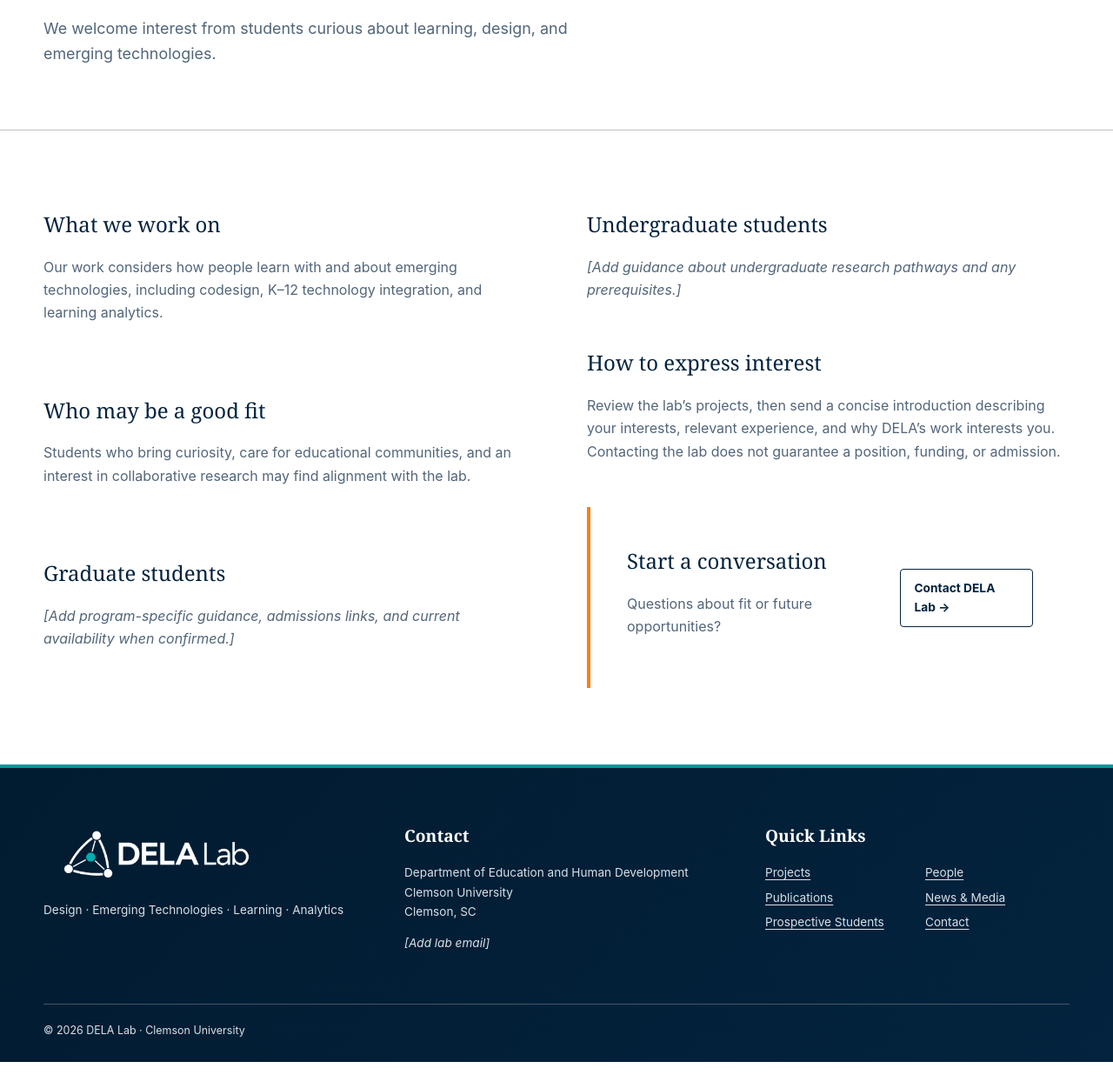
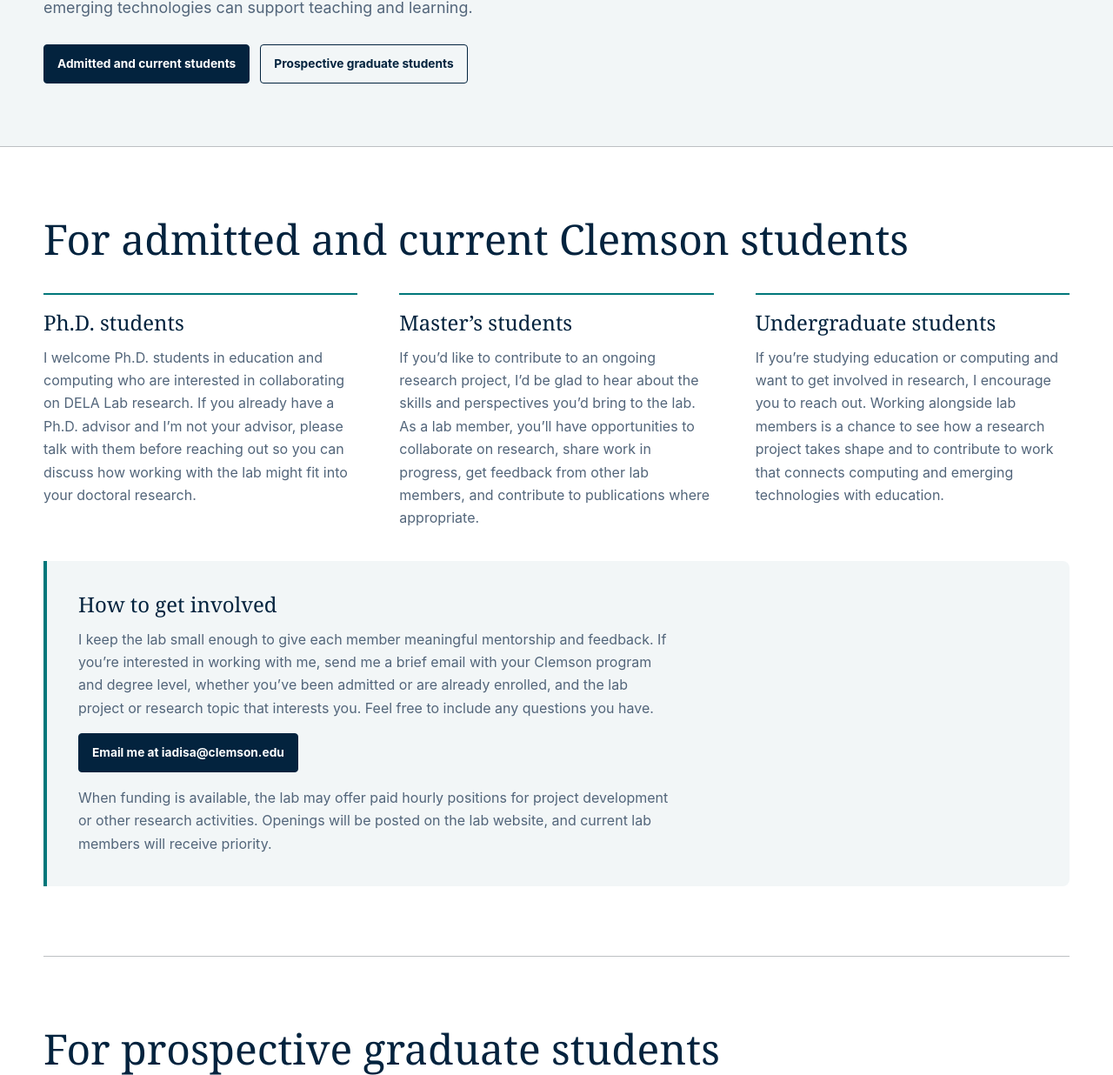
Before and after one commit to DELA-Lab-Clemson-University/dela-lab-website, a plain HTML site: page prospective-students.html in a window 1280 px wide. Shown: the part 441-1677 px from the top of the page at 87% size. Drawn offline with Linux system fonts and the light colour scheme.

Commit message:
updated prospective student page

```diff
--- a/prospective-students.html
+++ b/prospective-students.html
@@ -12,52 +12,90 @@
 <body>
     <div data-site-header></div>
     <main id="main">
-        <header class="page-hero">
-            <p class="eyebrow">Join the community</p>
-            <h1>Interested in DELA Lab?</h1>
-            <p>We welcome interest from students curious about learning, design, and emerging technologies.</p>
+        <header class="page-hero students-hero">
+            <h1>Work with the DELA Lab</h1>
+            <p>The DELA Lab welcomes Clemson students interested in how AI and other emerging technologies can support
+                teaching and learning.</p>
+            <nav class="students-jump-links" aria-label="On this page">
+                <a class="button button-primary" href="#clemson-students">Admitted and current students</a>
+                <a class="button" href="#graduate-applicants">Prospective graduate students</a>
+            </nav>
         </header>
-        <section class="section two-column">
-            <div class="info-list">
+
+        <section class="section students-section" id="clemson-students" aria-labelledby="clemson-students-title">
+            <div class="section-head">
+                <h2 id="clemson-students-title">For admitted and current Clemson students</h2>
+            </div>
+            <div class="students-grid">
                 <section>
-                    <h2>What we work on</h2>
-                    <p>Our work considers how people learn with and about emerging technologies, including codesign,
-                        K–12 technology integration, and learning analytics.</p>
+                    <h3>Ph.D. students</h3>
+                    <p>I welcome Ph.D. students in education and computing who are interested in collaborating on DELA
+                        Lab research. If you already have a Ph.D. advisor and I’m not your advisor, please talk with them
+                        before reaching out so you can discuss how working with the lab might fit into your doctoral
+                        research.</p>
                 </section>
                 <section>
-                    <h2>Who may be a good fit</h2>
-                    <p>Students who bring curiosity, care for educational communities, and an interest in collaborative
-                        research may find alignment with the lab.</p>
+                    <h3>Master’s students</h3>
+                    <p>If you’d like to contribute to an ongoing research project, I’d be glad to hear about the skills
+                        and perspectives you’d bring to the lab. As a lab member, you’ll have opportunities to
+                        collaborate on research, share work in progress, get feedback from other lab members, and
+                        contribute to publications where appropriate.</p>
                 </section>
                 <section>
-                    <h2>Graduate students</h2>
-                    <p class="placeholder-text">[Add program-specific guidance, admissions links, and current
-                        availability when confirmed.]</p>
+                    <h3>Undergraduate students</h3>
+                    <p>If you’re studying education or computing and want to get involved in research, I encourage you to
+                        reach out. Working alongside lab members is a chance to see how a research project takes shape
+                        and to contribute to work that connects computing and emerging technologies with education.</p>
                 </section>
             </div>
-            <div class="info-list">
+            <section class="students-contact">
+                <h3>How to get involved</h3>
+                <p>I keep the lab small enough to give each member meaningful mentorship and feedback. If you’re
+                    interested in working with me, send me a brief email with your Clemson program and degree level,
+                    whether you’ve been admitted or are already enrolled, and the lab project or research topic that
+                    interests you. Feel free to include any questions you have.</p>
+                <a class="button button-primary" href="mailto:iadisa@clemson.edu">Email me at iadisa@clemson.edu</a>
+                <p>When funding is available, the lab may offer paid hourly positions for project development or other
+                    research activities. Openings will be posted on the lab website, and current lab members will receive
+                    priority.</p>
+            </section>
+        </section>
+
+        <section class="section students-section" id="graduate-applicants" aria-labelledby="graduate-applicants-title">
+            <div class="section-head">
+                <h2 id="graduate-applicants-title">For prospective graduate students</h2>
+            </div>
+            <div class="students-programs">
                 <section>
-                    <h2>Undergraduate students</h2>
-                    <p class="placeholder-text">[Add guidance about undergraduate research pathways and any
-                        prerequisites.]</p>
+                    <h3>Learning Sciences M.Ed.</h3>
+                    <p>Clemson’s Learning Sciences M.Ed. is fully online. If you’re interested in working with me during
+                        your master’s program, please reach out after you’ve been admitted. I don’t participate in
+                        reviewing master’s applications.</p>
+                    <a class="inline-link"
+                        href="https://www.clemson.edu/education/academics/masters/learning-sciences.html">Explore the
+                        Learning Sciences M.Ed.</a>
                 </section>
                 <section>
-                    <h2>How to express interest</h2>
-                    <p>Review the lab’s projects, then send a concise introduction describing your interests, relevant
-                        experience, and why DELA’s work interests you. Contacting the lab does not guarantee a position,
-                        funding, or admission.</p>
+                    <h3>Learning Sciences Ph.D.</h3>
+                    <p>Clemson offers the Learning Sciences Ph.D. in a HyFlex format, with options to attend classes in
+                        person or join live online. The Learning Sciences faculty review applications together, and I
+                        typically don’t meet with prospective students before they submit an application.</p>
+                    <p>If you’re interested in working with me, you’re welcome to mention that in your letter of intent.
+                        Briefly describe a research question or topic you’d like to explore and how it connects with my
+                        research or a project in the lab.</p>
+                    <p>Clemson lists <strong>January 15</strong> as the deadline for all Ph.D. application materials.
+                        Review the admission requirements and select <strong>Apply Now</strong> on the program page to
+                        start your application.</p>
+                    <p>If you have questions about the program, funding, or assistantships after reviewing the program
+                        page, contact <a class="inline-link" href="mailto:mhedden@clemson.edu">Madison Hudson</a>.</p>
+                    <a class="inline-link"
+                        href="https://www.clemson.edu/education/academics/doctoral/learning-sciences.html">Review the
+                        Ph.D. admission requirements</a>
                 </section>
-                <div class="callout">
-                    <div>
-                        <h2>Start a conversation</h2>
-                        <p>Questions about fit or future opportunities?</p>
-                    </div><a class="button" href="contact.html">Contact DELA Lab →</a>
-                </div>
             </div>
         </section>
     </main>
     <div data-site-footer></div>
-    <script src=""></script>
     <script src="js/components.js"></script>
     <script src="js/script.js"></script>
 </body>
--- a/style.css
+++ b/style.css
@@ -1001,3 +1001,67 @@ dialog::backdrop {
         transition: none !important;
     }
 }
+
+.students-hero {
+    background: var(--soft);
+}
+.students-jump-links {
+    display: flex;
+    flex-wrap: wrap;
+    gap: 12px;
+    margin-top: 28px;
+}
+.students-section {
+    padding-block: clamp(48px, 7vw, 80px);
+    scroll-margin-top: 6rem;
+}
+.students-section + .students-section {
+    border-top: 1px solid var(--line);
+}
+.students-grid,
+.students-programs {
+    display: grid;
+    gap: clamp(24px, 4vw, 48px);
+}
+.students-grid {
+    grid-template-columns: repeat(3, minmax(0, 1fr));
+}
+.students-programs {
+    grid-template-columns: minmax(0, 1fr) minmax(0, 2fr);
+}
+.students-grid > section,
+.students-programs > section {
+    border-top: 2px solid var(--secondary);
+    padding-top: 18px;
+}
+.students-section h3 {
+    font: 500 1.5rem/1.2 var(--serif);
+    margin: 0;
+}
+.students-section p {
+    color: var(--muted);
+    max-width: 68ch;
+    margin: 12px 0 0;
+}
+.students-programs > section > a {
+    display: inline-block;
+    margin-top: 16px;
+}
+.students-contact {
+    background: var(--soft);
+    border-left: 4px solid var(--secondary);
+    border-radius: 0 var(--radius) var(--radius) 0;
+    margin-top: 36px;
+    padding: clamp(18px, 4vw, 36px);
+}
+.students-contact .button {
+    display: inline-block;
+    overflow-wrap: anywhere;
+    margin-block: 16px 4px;
+}
+@media (max-width: 700px) {
+    .students-grid,
+    .students-programs {
+        grid-template-columns: minmax(0, 1fr);
+    }
+}
```
